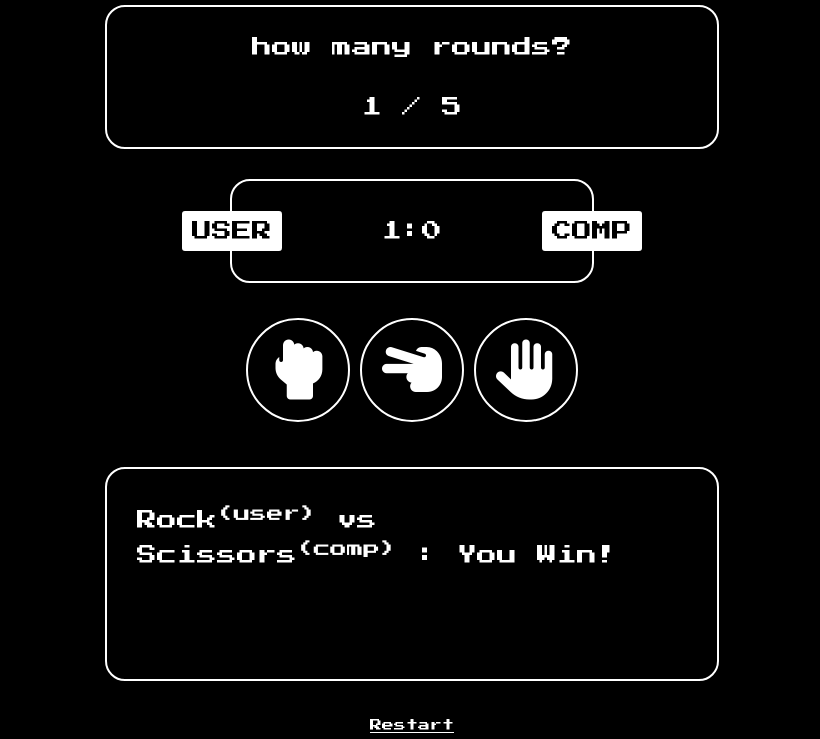
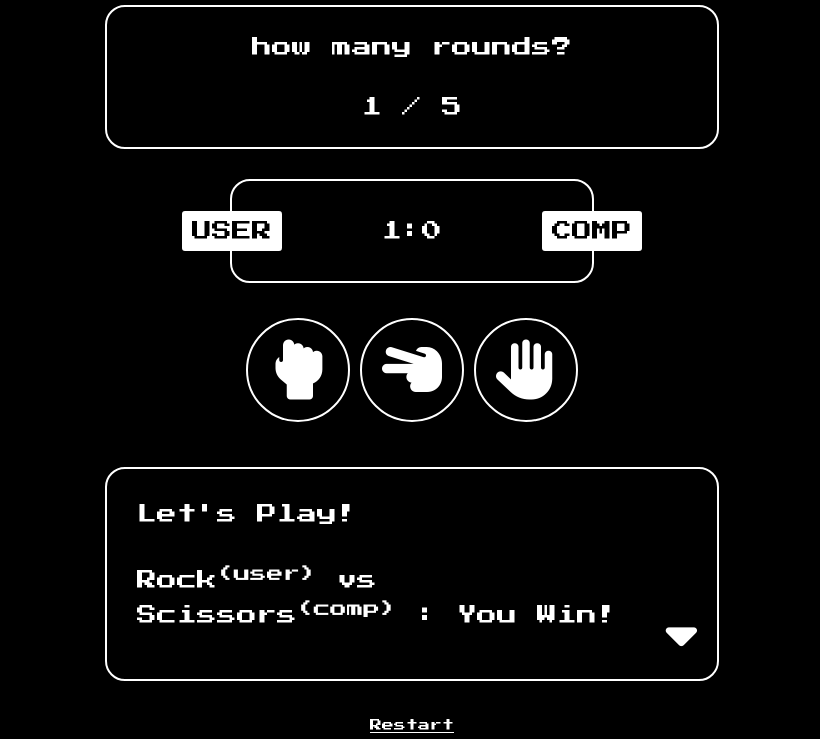
Before and after one commit to YuhoHarada/0721_RockPaperScissors, a plain HTML site: page index.html in a window 1280 px wide. Both pictures are taken after a click on the element 526 px from the left and 498 px from the top of the page. Shown: the part 89-828 px from the top of the page, without its empty margins (228-1048 px from the left). Drawn offline with Linux system fonts and the light colour scheme.

Commit message:
ver. 1.4 kleine anime

```diff
--- a/assets/css/style.css
+++ b/assets/css/style.css
@@ -94,6 +94,23 @@ article div:active{
     line-height: 1.5em;
 }
 
+section:last-of-type{
+    position: relative;
+}
+
+#history+i{
+    animation: myanime 1s linear infinite;
+    position: absolute;
+    right: 20px;
+    bottom: 30px;
+    font-size: 50px;
+}
+
+@keyframes myanime{
+    0%,25%,75%,100%{opacity: 1;}
+    50%{opacity: 0;}
+}
+
 a{
     font-size: 12px;
 }
--- a/assets/js/main.js
+++ b/assets/js/main.js
@@ -14,11 +14,10 @@ function rspMain(user) {
     if (roundsChoice.style.display != "none") {
         roundsChoice.style.display = "none"
         maxRound = roundsChoice.round.value
-        history.innerHTML = ""
     }
     rounds.innerHTML = `${count} / ${maxRound}`
     let comp = Math.floor(Math.random() * 3)
-    history.innerHTML += `${rspStr(user)}<sup>(user)</sup> vs <br>${rspStr(comp)}<sup>(comp)</sup> : `
+    history.innerHTML += `<br>${rspStr(user)}<sup>(user)</sup> vs <br>${rspStr(comp)}<sup>(comp)</sup> : `
     if (user == comp) {
         history.innerHTML += `DRAW<br>`
     } else if ((user == 0 && comp == 1) || (user == 1 && comp == 2) || (user == 2 && comp == 0)) {
--- a/index.html
+++ b/index.html
@@ -34,7 +34,8 @@
         <div onclick="rspMain(2)"><i class="fas fa-hand-paper"></i></div>
     </article>
     <section>
-        <p id="history">Let's Play!</p>
+        <p id="history">Let's Play!<br></p>
+        <i class="fas fa-sort-down"></i>
     </section>
     <a onclick="window.location.reload();"><u>Restart</u></a>
     <script src="assets/js/main.js"></script>
```
